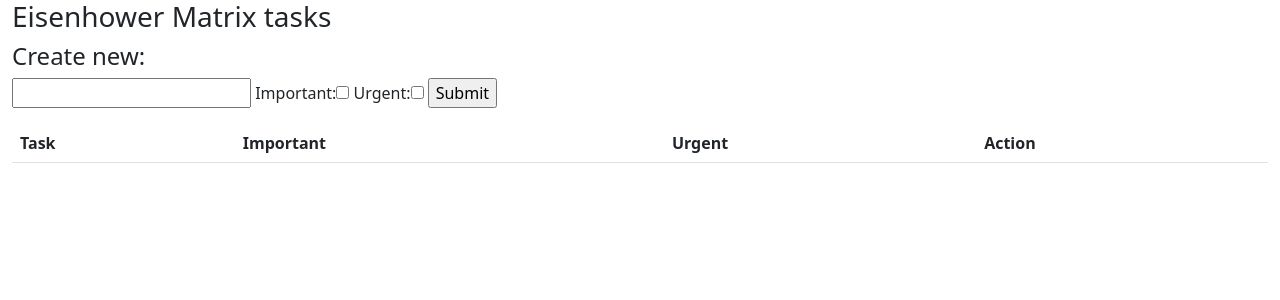
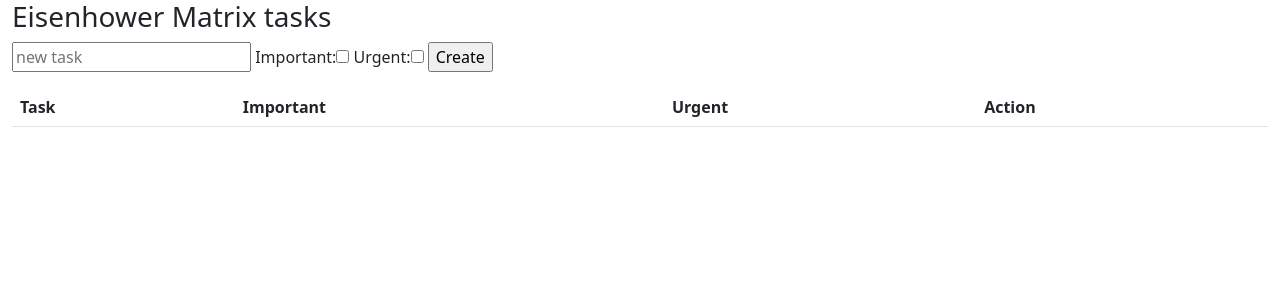
Before and after one commit to greg-latuszek/django_eisenhowermatrix, a Django app: page / in a window 1280 px wide. Shown: the top 300 px of the page. Run offline with Django 4.2, Linux system fonts and the light colour scheme; data that the repository does not hold is empty.

Commit message:
add placeholder attribute to Task.name input - do it in forms.py

```diff
--- a/tasks/forms.py
+++ b/tasks/forms.py
@@ -7,4 +7,7 @@ class TaskForm(forms.ModelForm):
 
     class Meta:
         model = Task
-        fields = '__all__'
+        fields = '__all__'  # placeholder="new task"
+        widgets = {
+            'name': forms.TextInput(attrs={'placeholder': 'new task'}),
+        }
--- a/tasks/templates/tasks/list.html
+++ b/tasks/templates/tasks/list.html
@@ -4,10 +4,9 @@
     <h3>Eisenhower Matrix tasks</h3>
 
     <form method="POST" action="/">
-        <h4>Create new:</h4>
         {% csrf_token %}
         {{form.name}} Important:{{form.important}} Urgent:{{form.urgent}}
-        <input type="submit" name="CreateTask">
+        <input type="submit" name="CreateTask" value="Create">
     </form>
 
     <table class="table table-hover">
```
